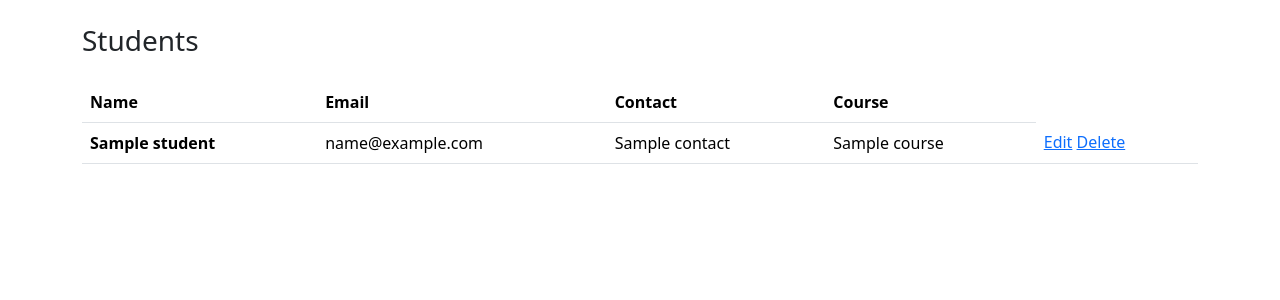
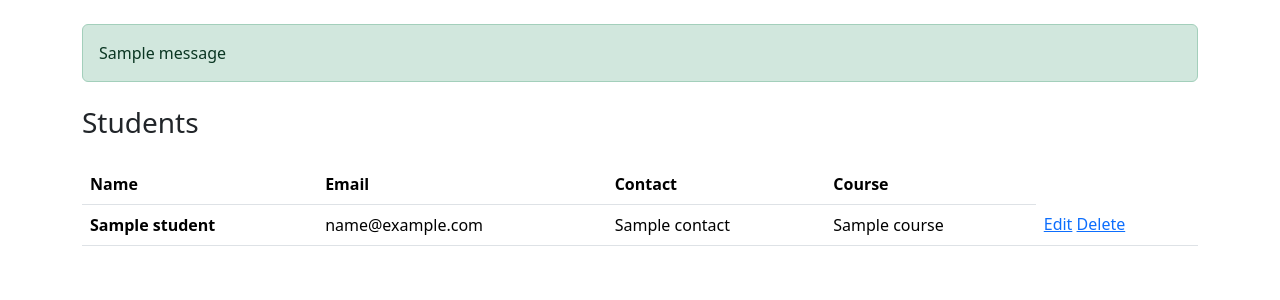
Before and after one commit to maazulhaq00/Python-Flask-Apps-S3, a Flask app: page / in a window 1280 px wide. Shown: the part 56-356 px from the top of the page. Run offline with Flask 3, Linux system fonts and the light colour scheme; one stand-in notice (Sample message) is shown; a database or web service that is not in the repository returns one stand-in record (values such as "Sample title").

Commit message:
flash messages

```diff
--- a/flask-crud-apis/app.py
+++ b/flask-crud-apis/app.py
@@ -1,4 +1,4 @@
-from flask import Flask, render_template, request, redirect, url_for
+from flask import Flask, render_template, request, redirect, url_for, flash
 from pymongo import MongoClient
 from bson import ObjectId
 
@@ -11,6 +11,7 @@ students_collection = db["students"]
 # teacher_collection = db["teachers"]
 
 app = Flask(__name__)
+app.secret_key="2309c1-ki-secret-key"
 
 @app.route("/")
 def index():
@@ -28,8 +29,8 @@ def addstudent():
             "contact": request.form["contact"],
             "course": request.form["course"],
         }
-
         students_collection.insert_one(student_data)
+        flash("Student Added Successfully")
 
         return redirect(url_for("index"))
 
@@ -48,6 +49,8 @@ def editstudent(id):
 
         students_collection.update_one({"_id": ObjectId(id)}, {"$set": updated_student_data})
 
+        flash("Student Updated Successfully")
+
         return redirect(url_for("index"))
 
     student = students_collection.find_one({"_id": ObjectId(id)})
@@ -56,6 +59,9 @@ def editstudent(id):
 @app.route("/delete-student/<id>")
 def deletestudent(id):
     students_collection.delete_one({"_id": ObjectId(id)})
+
+    flash("Student Deleted Successfully")
+
     return redirect(url_for("index"))
 
 
--- a/flask-crud-apis/templates/layout.html
+++ b/flask-crud-apis/templates/layout.html
@@ -11,6 +11,18 @@
 
     {% include 'components/navbar.html' %}
 
+    {% with messages = get_flashed_messages() %}
+        {% if messages %}
+            <div class="container mt-4">
+                {% for message in messages %}
+                <div class="alert alert-success" role="alert">
+                    {{message}}
+                  </div>
+                {% endfor %}
+            </div>
+        {% endif %}
+    {% endwith %}
+
     <div class="container mt-4">
         {% block content %}
 
```
